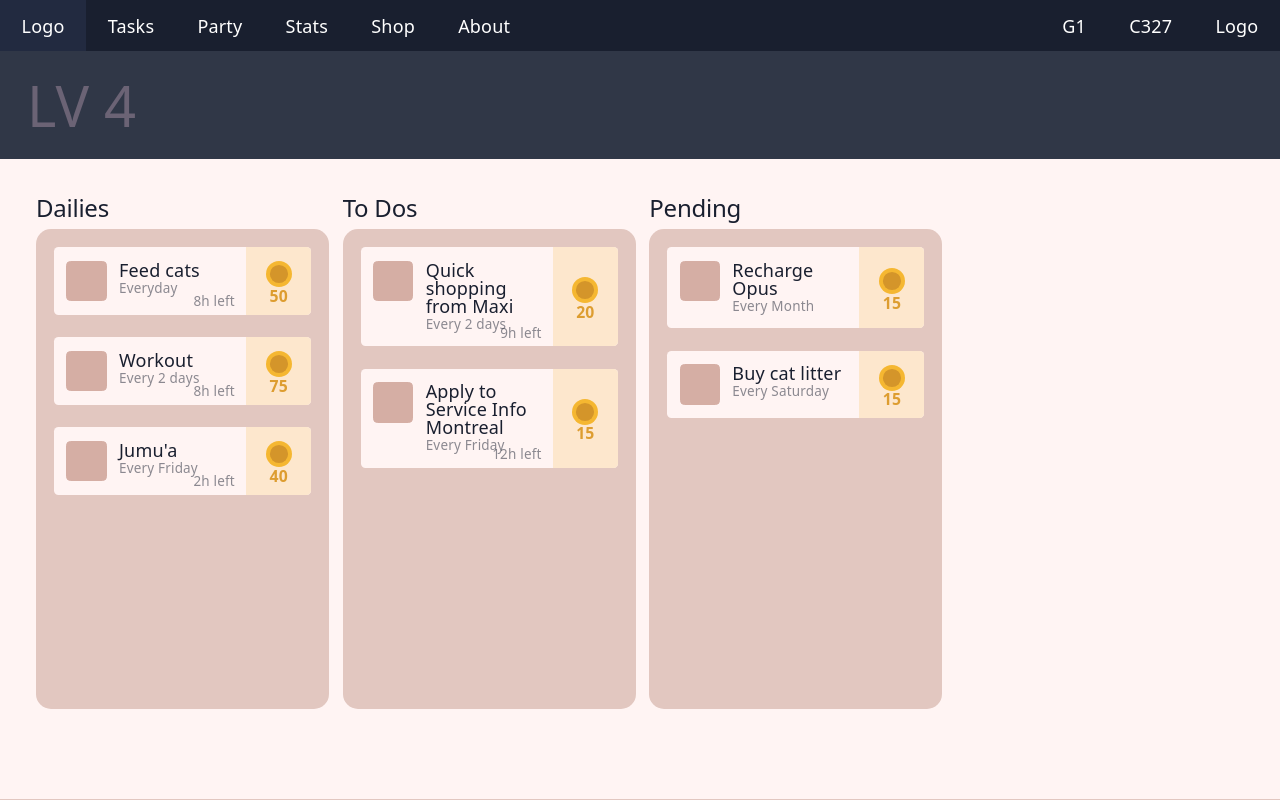
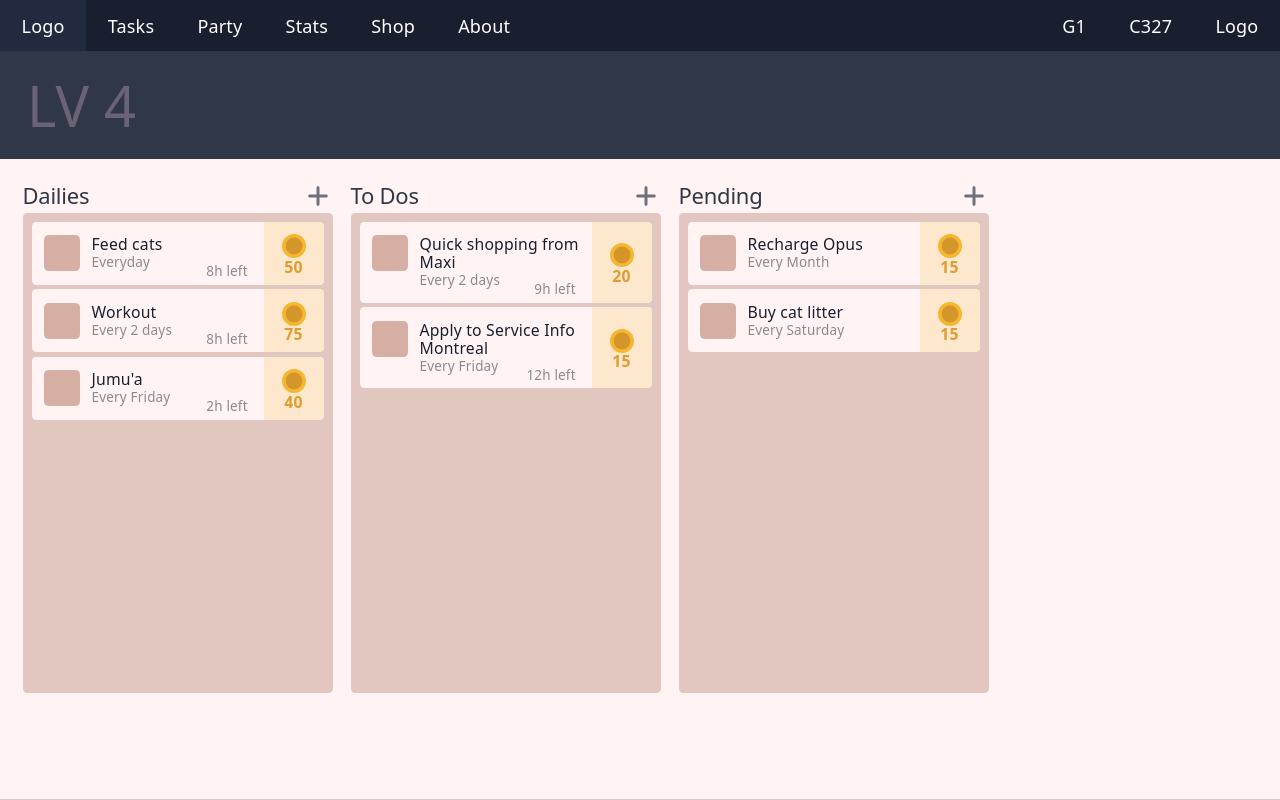
Before and after one commit to Ziad-Agha/ToDoApp, a React (Vite) app in the folder Frontend/: page / in a window 1280 px wide. Built offline with nearby package versions, Linux system fonts and the light colour scheme.

Commit message:
#22 - Integrated TaskForm into HomePage as a Modal

```diff
--- a/Frontend/package.json
+++ b/Frontend/package.json
@@ -14,6 +14,7 @@
     "react": "^19.2.6",
     "react-datepicker": "^9.1.0",
     "react-dom": "^19.2.6",
+    "react-icons": "^5.7.0",
     "react-router-dom": "^7.18.0"
   },
   "devDependencies": {
--- a/Frontend/src/App.tsx
+++ b/Frontend/src/App.tsx
@@ -1,6 +1,6 @@
 import { Routes, Route } from 'react-router-dom'
 import HomePage from './HomePage'
-import TaskForm from './Components/TaskForm'
+// import TaskForm from './Components/TaskForm'
 
 function App(){
   return (
@@ -9,10 +9,10 @@ function App(){
         path="/"
         element={<HomePage />}
       />
-      <Route
+      {/* <Route
       path="/taskform"
-      element={<TaskForm/>}
-      />
+      element={<TaskForm />}
+      /> */}
     </Routes>
   )
 }
--- a/Frontend/src/Components/TaskForm.tsx
+++ b/Frontend/src/Components/TaskForm.tsx
@@ -1,7 +1,8 @@
 import { useEffect, useRef, useState } from "react";
 import DatePicker from "react-datepicker";
-// bg-
-export default function TaskForm() {
+import { HiMiniXMark } from "react-icons/hi2";
+
+export default function TaskForm({ onClose }: { onClose: () => void }) {
   const {
     title, setTitle,
     note, setNote,
@@ -13,8 +14,22 @@ export default function TaskForm() {
     handleDeadline, handleSubmit
   } = useTaskForm();
 
-  return <div className="task-form-container bg-backdrop self-center rounded-2xl w-95 p-10 m-8 text-left text-text-dark">
-    <div className="flex flex-col gap-3 self-center">
+  // const handleFormSubmit = async (e: React.MouseEvent) => {
+  //   e.preventDefault();
+  //   try {
+  //     await handleSubmit();
+  //     onClose();
+  //   } catch (error) {
+  //     console.error('Failed to create task:', error);
+  //   }
+  // };
+
+  return <div className="task-form bg-backdrop rounded-xl w-85 p-5 flex flex-col text-text-dark">
+    <button className="text-nav/50 absolute self-end hover:text-nav"
+      onClick={onClose}><HiMiniXMark size={28}/>
+    </button>
+
+    <div className="flex flex-col gap-3 p-5 self-center">
       <input className="border-b w-full text-2xl focus:outline-none"
         type="text" value={title} placeholder="Add Title"
         onChange={(e) => setTitle(e.target.value)}
@@ -67,11 +82,11 @@ export default function TaskForm() {
           ))}
         </div>
       )}
+    </div>
 
-      <button className="bg-nav text-backdrop w-[33%] p-2 rounded self-end text-lg"
-        onClick={handleSubmit}>Create
-      </button>
-    </div>
+    <button className="bg-nav text-backdrop w-[33%] p-2 rounded self-end text-lg hover:bg-subnav"
+      onClick={() => handleSubmit({onClose})}>Create
+    </button>
   </div>
 }
 
@@ -249,7 +264,7 @@ function useTaskForm() {
     }
   }
 
-  async function handleSubmit() {
+  async function handleSubmit({ onClose } : {onClose : () => void}) {
     // ------------------ VALIDATION -------------------------- //
     const validationErrors: string[] = [];
 
@@ -294,6 +309,8 @@ function useTaskForm() {
     };
 
 
+    // console.log('Form data before sending:', JSON.stringify(newTask, null, 2));
+
     // ------------------ POST REQ BLOCK ----------------- //
     //  SENDING TASK TO BACKEND SERVER
     try {
@@ -312,6 +329,7 @@ function useTaskForm() {
     } catch (error) {
       console.error("Failed to create task:", error);
     }
+    onClose();
   }
 
   return {
@@ -362,7 +380,7 @@ function CustomSelect({ value, onChange, options }: CustomSelectProps) {
   return (
     <div ref={ref} className="relative">
       {/* Trigger */}
-      <button
+      <button type="button"
         className="task-element flex items-center gap-4"
         onClick={() => setIsOpen(prev => !prev)}
       >
--- a/Frontend/src/HomePage.tsx
+++ b/Frontend/src/HomePage.tsx
@@ -1,3 +1,8 @@
+import { useState } from "react";
+import { FaPlus } from "react-icons/fa6";
+import TaskForm from "./Components/TaskForm";
+import { createPortal } from "react-dom";
+
 export default function HomePage() {
 
     const dummyTasks: Task[] = [
@@ -98,12 +103,10 @@ export default function HomePage() {
             deadline: new Date("2026-06-22"),
         },
     ];
-
-
     return <>
         <Nav />
         <SubNav />
-        <main className="grid grid-cols-3 gap-3 p-8 pr-75 bg-backdrop w-full h-[80vh]">
+        <main className="bg-backdrop w-full h-[80vh] grid grid-cols-[repeat(3,minmax(0,310px))] gap-4 p-5">
             <TaskSection header="Dailies" tasks={[dummyTasks[0], dummyTasks[1], dummyTasks[2]]} />
             <TaskSection header="To Dos" tasks={[dummyTasks[3], dummyTasks[4]]} />
             <TaskSection header="Pending" tasks={[dummyTasks[5], dummyTasks[6]]} />
@@ -138,19 +141,31 @@ function SubNav() {
 }
 
 
-function TaskSection({ header, tasks }: {header: string, tasks: Task[]}) {
+function TaskSection({ header, tasks }: { header: string, tasks: Task[] }) {
+    const [isFormOpen, setIsFormOpen] = useState(false)
+
     return <section>
-        <h2 className="text-left text-text-dark">{header}</h2>
-        <div className="flex flex-col bg-taskcard h-[60vh] p-4 rounded-[15px]">
-
-            <div className="flex flex-col w-full">
+        <div className="text-subnav flex justify-between mb-0.5">
+            <h2>{header}</h2>
+            <NewTaskButton
+                header={header}
+                onClick={() => setIsFormOpen(true)}
+            />
+        </div>
+        <div className="bg-taskcard flex flex-col h-[60vh] p-2 rounded-sm">
+            <div className="flex flex-col w-full gap-1">
                 {tasks.map(task => <TaskBox key={task.task_id} task={task} />)}
             </div>
         </div>
+
+        {isFormOpen && createPortal(
+            <div className="fixed inset-0 z-50 flex items-center justify-center bg-black/50">
+                <TaskForm onClose={() => setIsFormOpen(false)} />
+            </div>,
+            document.body
+        )}
     </section>
-
 }
-
 
 interface Task {
     user_id: string;
@@ -169,15 +184,15 @@ interface Task {
 
 function TaskBox({ task }: { task: Task }) {
     return (
-        <article className="bg-backdrop grid grid-cols-[65px_1fr_65px] mb-5 rounded overflow-hidden">
+        <article className="bg-backdrop grid grid-cols-[60px_1fr_60px] gap-1 rounded overflow-hidden">
 
-            <div className="flex justify-center pt-3 pb-3">
-                <button className="w-9 h-9 rounded bg-checkmark border border-checkmark" />
+            <div className="flex justify-center py-3">
+                <button className="bg-checkmark w-8 h-8 rounded border border-checkmark" />
             </div>
 
-            <div className="flex flex-col text-text-dark text-left py-3 h-full relative">
+            <div className="flex flex-col text-text-dark text-left py-3 h-full relative -ml-1">
 
-                <span className="leading-4">{task.title}</span>
+                <span className="text-sm leading-4">{task.title}</span>
                 <span className="text-xs opacity-50">{task.recurrence}</span>
                 {task.timeleft && <span className="text-xs opacity-50 text-right absolute bottom-1 right-2.5">{task.timeleft}</span>}
 
@@ -192,7 +207,7 @@ function TaskBox({ task }: { task: Task }) {
     );
 }
 
-function Coin({ size = 26, outerColor = "#F5B731", innerColor = "#D4952A" }) {
+function Coin({ size = 24, outerColor = "#F5B731", innerColor = "#D4952A" }) {
     const center = size / 2;
     const outerRadius = size / 2;
     const innerRadius = size * 0.35;
@@ -204,3 +219,10 @@ function Coin({ size = 26, outerColor = "#F5B731", innerColor = "#D4952A" }) {
         </svg>
     );
 }
+
+function NewTaskButton({ header, onClick }: { header: string; onClick: () => void }) {
+    // if (header == "Pending") return;
+    return <button className="p-0.5 text-subnav/70 hover:text-subnav" onClick={onClick}>
+        <FaPlus size={24} />
+    </button>
+}
--- a/Frontend/src/index.css
+++ b/Frontend/src/index.css
@@ -70,9 +70,8 @@ h1 {
 h2 {
   font-family: var(--heading);
   font-weight: 500;
-  font-size: 24px;
+  font-size: 22px;
   letter-spacing: -0.24px;
-  margin: 0 0 8px;
 }
 
 
```
Also changed, not shown: 1 other file (tests, documents, lock files or other folders).
